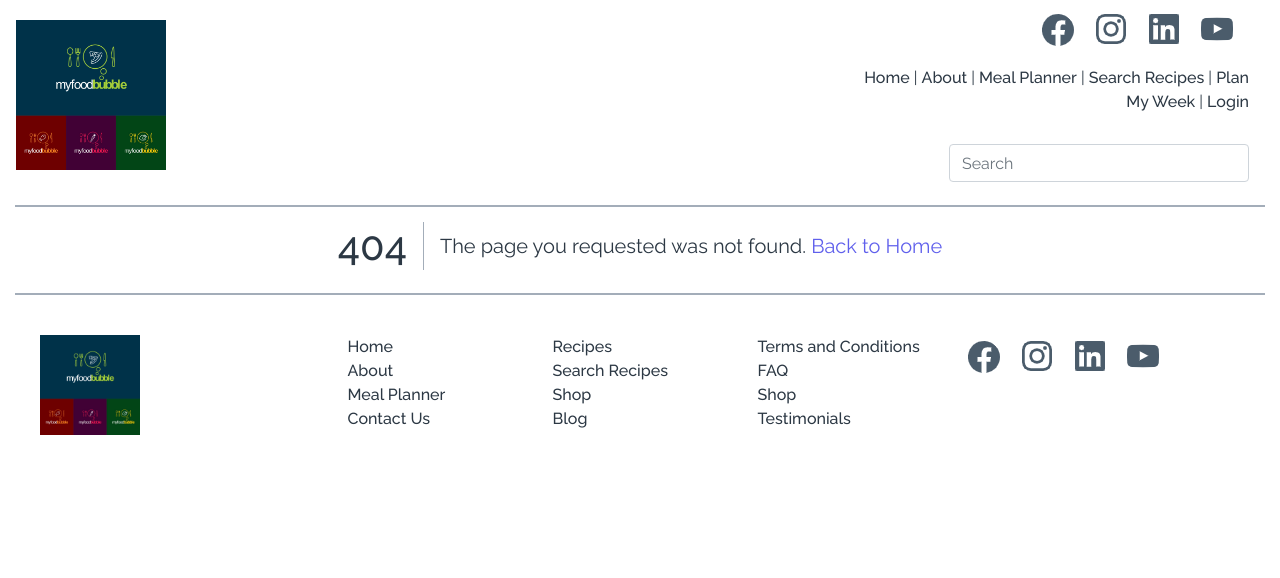
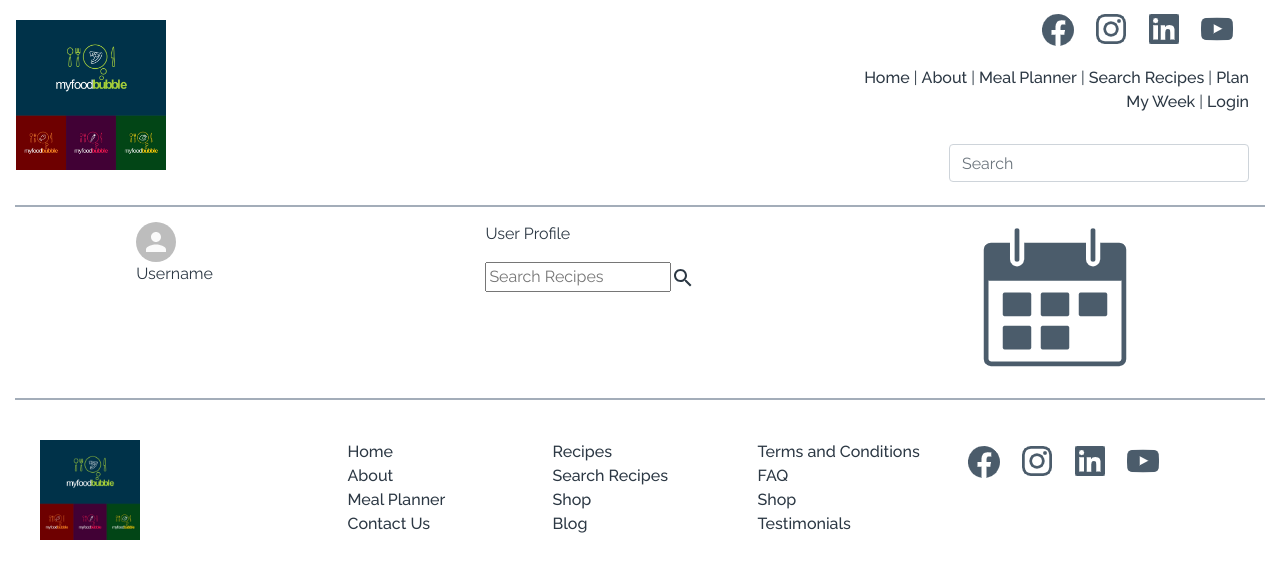
Before and after one commit to ammarjussa/foodbubble, a React (Create React App) app: page /profile in a window 1280 px wide. Shown: the top 578 px of the page. Built offline with nearby package versions, Linux system fonts and the light colour scheme.

Commit message:
Added user profile header

```diff
--- a/package.json
+++ b/package.json
@@ -3,6 +3,8 @@
   "version": "0.1.0",
   "private": true,
   "dependencies": {
+    "@material-ui/core": "^4.11.4",
+    "@material-ui/icons": "^4.11.2",
     "@reduxjs/toolkit": "^1.5.1",
     "@testing-library/jest-dom": "^5.11.4",
     "@testing-library/react": "^11.1.0",
--- a/src/Routes.js
+++ b/src/Routes.js
@@ -7,17 +7,18 @@ import NotFound from './components/Layout/NotFound';
 import Footer from './components/Layout/Footer';
 import About from './components/About/About';
 import Home from './components/Home/Home';
+import UserProfile from './components/UserProfile/UserProfile';
 
 function AppRoutes() {
   return (
     <Router>
       <AppHeader />
       <Switch>
-        {/* <Route path="/" exact component={Shipments} /> */}
         <Route path="/" exact component={Home} />
         <Route path="/login" exact component={Login} />
         <Route path="/register" exact component={Register} />
         <Route path="/about" exact component={About} />
+        <Route path="/profile" exact component={UserProfile} />
         <Route path="*" component={NotFound} />
       </Switch>
       <Footer />
--- /dev/null
+++ b/src/components/UserProfile/UserProfile.js
@@ -0,0 +1,12 @@
+import React from 'react';
+import UserProfileHeader from '../common/UserProfileHeader';
+
+const CookingExperience = () => {
+  return (
+    <div>
+      <UserProfileHeader />
+    </div>
+  );
+};
+
+export default CookingExperience;
--- /dev/null
+++ b/src/components/common/UserProfileHeader.js
@@ -0,0 +1,27 @@
+import React from 'react';
+import { Avatar } from '@material-ui/core';
+import SearchIcon from '@material-ui/icons/Search';
+import imgMealPlanner from '../../assets/images/img-meal-planner.png';
+
+const UserProfileHeader = () => {
+  return (
+    <div className="d-flex justify-content-around">
+      <div>
+        <Avatar />
+        <p>Username</p>
+      </div>
+      <div>
+        <p>User Profile</p>
+        <div>
+          <input type="text" placeholder="Search Recipes" />
+          <SearchIcon />
+        </div>
+      </div>
+      <div>
+        <img src={imgMealPlanner} alt="calendar icon" />
+      </div>
+    </div>
+  );
+};
+
+export default UserProfileHeader;
```
Also changed, not shown: 1 other file (tests, documents, lock files or other folders).
